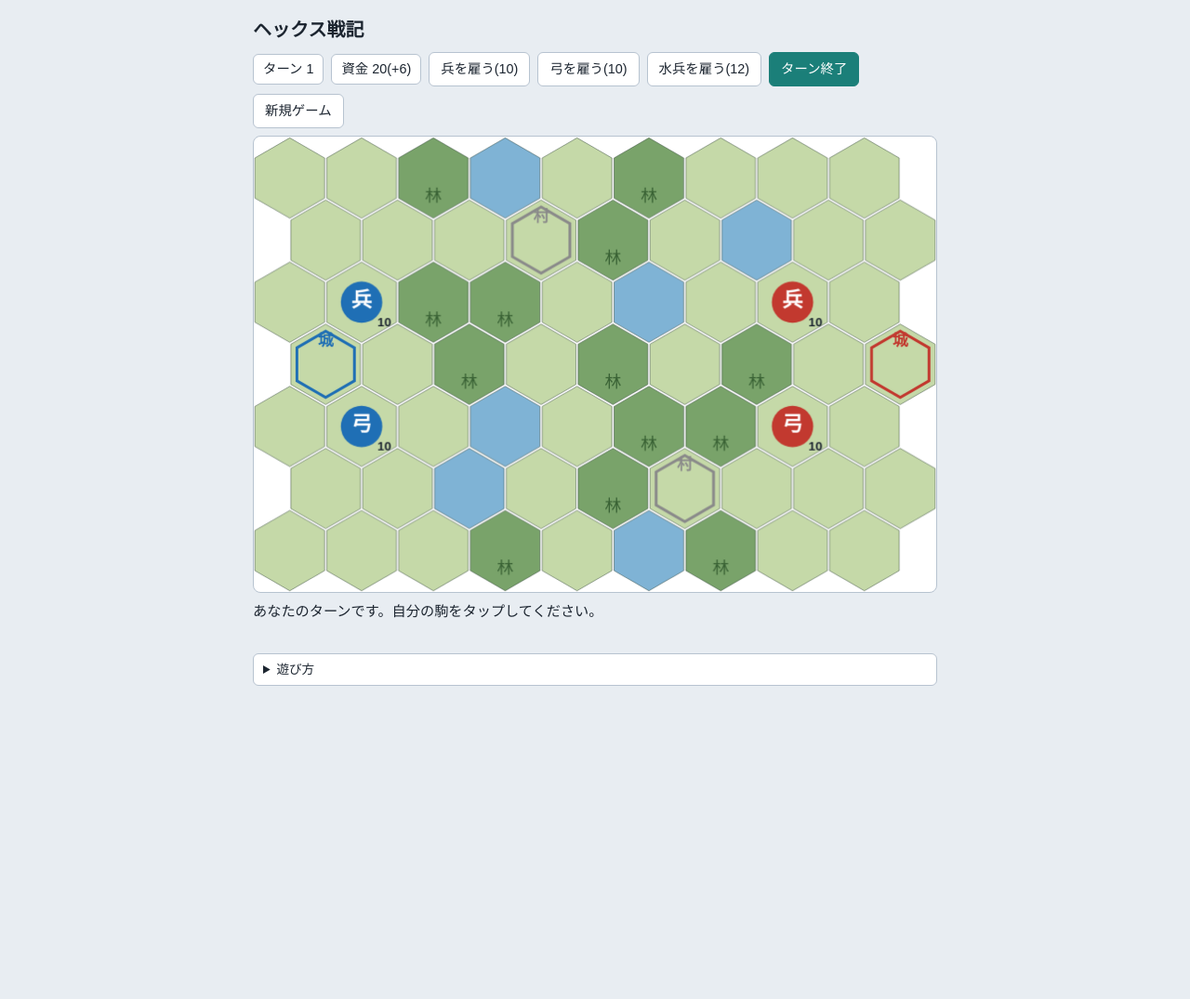
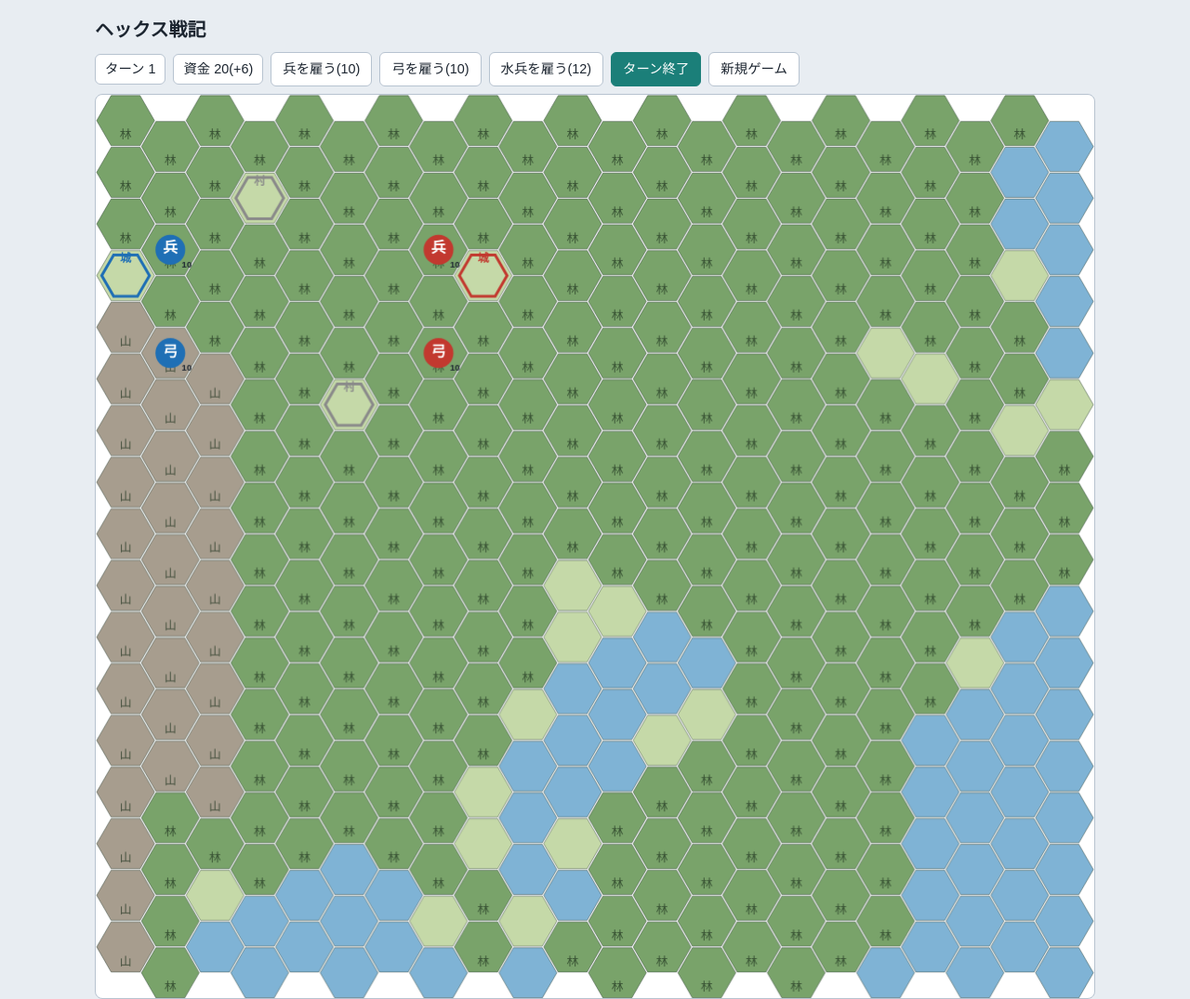
Before and after one commit to usamit02/hex-senki, a website built with Vite: page index.html in a window 1280 px wide. Shown: the top 1075 px of the page at 93% size. Before the commit the page ends 800 px from the top, so only its background shows below. Built offline with nearby package versions, Linux system fonts and the light colour scheme.

Commit message:
マップの読み込みを map1.json (hexes 形式・フラットトップ配置) に変更し、山の地形に対応

```diff
--- a/src/ai.ts
+++ b/src/ai.ts
@@ -1,6 +1,7 @@
 import { distance, equals } from './hex';
 import { attack, inRange, moveUnit, reachable } from './rules';
 import { capitalOf, liveUnits, spawn, unitAt } from './state';
+import { TERRAINS } from './terrain';
 import type { Cube, Game, Tile, Unit } from './types';
 
 /** 敵の首都が空いていて資金があれば、買える駒の中からランダムに1体雇う */
@@ -27,7 +28,7 @@ export function enemyAct(g: Game, u: Unit): void {
     const t = g.tiles.get(k);
     if (!t) continue;
     let score = -distance(t, target) * 2;
-    if (t.terrain === 'forest') score += 1;
+    score += TERRAINS[t.terrain].defense;
     if (t.city && t.city.owner !== 'e') score += 4;
     if (foes.some((f) => { const d = distance(t, f); return d >= def.minRange && d <= def.range; })) score += 5;
     // 隣接されると撃てない駒(最小射程が2以上)は、隣接を避ける
--- a/src/data.ts
+++ b/src/data.ts
@@ -2,6 +2,9 @@ import type { MapData, UnitDefs } from './types';
 import { validateUnitDefs } from './validate';
 
 const base = import.meta.env.BASE_URL;
+
+/** 読み込むマップのファイル名(public/ に置く) */
+export const MAP_FILE = 'map1.json';
 
 async function fetchJson<T>(file: string): Promise<T> {
   const res = await fetch(`${base}${file}`);
@@ -15,4 +18,4 @@ export async function loadUnitDefs(): Promise<UnitDefs> {
   return defs;
 }
 
-export const loadMap = (): Promise<MapData> => fetchJson<MapData>('map.json');
+export const loadMap = (): Promise<MapData> => fetchJson<MapData>(MAP_FILE);
--- a/src/hex.ts
+++ b/src/hex.ts
@@ -2,7 +2,7 @@ import type { Cube } from './types';
 
 /**
  * キューブ座標 (x, y, z) の計算。常に x + y + z = 0。
- * 画面の見た目は「尖った角が上のヘックス」で、奇数行が半マス右にずれる配置。
+ * 画面の見た目は「平らな辺が上のヘックス(フラットトップ)」で、奇数列が半マス下にずれる配置。
  */
 
 export const SQRT3 = Math.sqrt(3);
@@ -38,10 +38,10 @@ export function setPos(target: Cube, to: Cube): void {
   target.z = to.z;
 }
 
-/** JSON 上の (列, 行) をキューブ座標に変換する(奇数行が半マス右にずれる配置) */
+/** JSON 上の (列, 行) をキューブ座標に変換する(奇数列が半マス下にずれる配置) */
 export function fromOffset(col: number, row: number): Cube {
-  const x = col - (row >> 1);
-  return { x, y: -x - row, z: row };
+  const z = row - (col >> 1);
+  return { x: col, y: -col - z, z };
 }
 
 /** 小数のキューブ座標を、最も近いマスに丸める */
@@ -60,15 +60,21 @@ export function cubeRound(fx: number, fy: number, fz: number): Cube {
 
 /** キューブ座標から、描画用のピクセル座標(マス中心)を求める */
 export const toPixel = (c: Cube, size: number): { x: number; y: number } => ({
-  x: size * SQRT3 * (c.x + c.z / 2 + 0.5),
-  y: size * (1.5 * c.z + 1),
+  x: size * (1.5 * c.x + 1),
+  y: size * SQRT3 * (c.z + c.x / 2 + 0.5),
+});
+
+/** 盤面全体を描くのに必要な幅と高さ */
+export const boardSize = (cols: number, rows: number, size: number): { w: number; h: number } => ({
+  w: size * (1.5 * (cols - 1) + 2),
+  h: size * SQRT3 * (rows + 0.5),
 });
 
 /** ピクセル座標から、そこにあるマスのキューブ座標を求める */
 export function fromPixel(px: number, py: number, size: number): Cube {
-  const X = px - (size * SQRT3) / 2;
-  const Y = py - size;
-  const fx = ((SQRT3 / 3) * X - Y / 3) / size;
-  const fz = ((2 / 3) * Y) / size;
+  const X = px - size;
+  const Y = py - (size * SQRT3) / 2;
+  const fx = ((2 / 3) * X) / size;
+  const fz = ((-1 / 3) * X + (SQRT3 / 3) * Y) / size;
   return cubeRound(fx, -fx - fz, fz);
 }
--- a/src/render.ts
+++ b/src/render.ts
@@ -1,6 +1,7 @@
-import { SQRT3, fromPixel, key, toPixel } from './hex';
+import { boardSize, fromPixel, key, toPixel } from './hex';
 import { inRange } from './rules';
 import { unitAt } from './state';
+import { TERRAINS } from './terrain';
 import type { Cube, Game } from './types';
 
 export interface Renderer {
@@ -10,7 +11,6 @@ export interface Renderer {
   pick(clientX: number, clientY: number): Cube;
 }
 
-const TERRAIN_COLORS = { plain: '#c5d9a8', forest: '#79a36a', water: '#7fb3d5' } as const;
 const NEUTRAL_COLOR = '#8a8a8a';
 
 export function createRenderer(canvas: HTMLCanvasElement): Renderer {
@@ -22,7 +22,7 @@ export function createRenderer(canvas: HTMLCanvasElement): Renderer {
   function hexPath(x: number, y: number, k: number): void {
     ctx!.beginPath();
     for (let i = 0; i < 6; i++) {
-      const a = (Math.PI / 180) * (60 * i - 30);
+      const a = (Math.PI / 180) * (60 * i);
       ctx!.lineTo(x + size * k * Math.cos(a), y + size * k * Math.sin(a));
     }
     ctx!.closePath();
@@ -41,15 +41,16 @@ export function createRenderer(canvas: HTMLCanvasElement): Renderer {
     for (const t of g.tiles.values()) {
       const { x, y } = toPixel(t, size);
       hexPath(x, y, 0.97);
-      ctx!.fillStyle = TERRAIN_COLORS[t.terrain];
+      ctx!.fillStyle = TERRAINS[t.terrain].color;
       ctx!.fill();
       ctx!.strokeStyle = 'rgba(40,60,50,.45)';
       ctx!.lineWidth = 1;
       ctx!.stroke();
-      if (t.terrain === 'forest') {
-        ctx!.fillStyle = 'rgba(30,70,30,.7)';
+      const glyph = TERRAINS[t.terrain].glyph;
+      if (glyph) {
+        ctx!.fillStyle = 'rgba(30,50,30,.7)';
         ctx!.font = `${size * 0.4}px sans-serif`;
-        ctx!.fillText('林', x, y + size * 0.45);
+        ctx!.fillText(glyph, x, y + size * 0.5);
       }
       if (t.city) {
         const color = t.city.owner === 'p' ? playerColor : t.city.owner === 'e' ? enemyColor : NEUTRAL_COLOR;
@@ -107,8 +108,8 @@ export function createRenderer(canvas: HTMLCanvasElement): Renderer {
   function resize(g: Game): void {
     dpr = window.devicePixelRatio || 1;
     const cw = (canvas.parentElement?.clientWidth ?? 600) - 24;
-    size = cw / (SQRT3 * (g.width + 0.5));
-    const ch = size * (1.5 * (g.height - 1) + 2);
+    size = cw / boardSize(g.width, g.height, 1).w;
+    const ch = boardSize(g.width, g.height, size).h;
     canvas.width = cw * dpr;
     canvas.height = ch * dpr;
     canvas.style.height = `${ch}px`;
--- a/src/state.ts
+++ b/src/state.ts
@@ -1,10 +1,9 @@
 import { equals, fromOffset, key } from './hex';
-import type { Cube, Game, MapData, Side, Tile, TerrainKind, Unit, UnitDefs } from './types';
+import { isTerrainKind } from './terrain';
+import type { Cube, Game, MapData, Side, Tile, Unit, UnitDefs } from './types';
 
 export const BASE_INCOME = 3;
 export const CITY_INCOME = 3;
-
-const TERRAIN_CHARS: Record<string, TerrainKind> = { '.': 'plain', F: 'forest', W: 'water' };
 
 export const tileAt = (g: Game, c: Cube): Tile | undefined => g.tiles.get(key(c));
 
@@ -16,7 +15,7 @@ export const liveUnits = (g: Game, side: Side): Unit[] =>
 
 export function capitalOf(g: Game, side: Side): Tile {
   for (const t of g.tiles.values()) if (t.city?.capital === side) return t;
-  throw new Error(`map.json に ${side === 'p' ? 'プレイヤー' : '敵'}の首都がありません`);
+  throw new Error(`マップJSON に ${side === 'p' ? 'プレイヤー' : '敵'}の首都がありません`);
 }
 
 export const citiesOf = (g: Game, side: Side): Tile[] =>
@@ -35,24 +34,42 @@ export function spawn(g: Game, side: Side, kind: string, at: Cube): void {
   });
 }
 
-/** units.json と map.json から、新しいゲームを作る */
+/** units.json とマップJSON から、新しいゲームを作る */
 export function createGame(defs: UnitDefs, map: MapData): Game {
-  const height = map.terrain.length;
-  const width = map.terrain[0]?.length ?? 0;
-  if (height === 0 || width === 0) throw new Error('map.json: terrain が空です');
+  if (!Array.isArray(map.hexes) || map.hexes.length === 0) throw new Error('マップJSON: hexes が空です');
 
   const tiles = new Map<string, Tile>();
-  map.terrain.forEach((row, r) => {
-    if (row.length !== width) throw new Error(`map.json: terrain の${r + 1}行目の長さが違います`);
-    for (let i = 0; i < width; i++) {
-      const c = fromOffset(i, r);
-      tiles.set(key(c), { x: c.x, y: c.y, z: c.z, terrain: TERRAIN_CHARS[row[i]] ?? 'plain', city: null });
+  let maxCol = 0;
+  let maxRow = 0;
+  for (const h of map.hexes) {
+    if (!Number.isInteger(h.col) || !Number.isInteger(h.row) || h.col < 0 || h.row < 0) {
+      throw new Error(`マップJSON: hex id=${h.id} の col / row が正しくありません`);
     }
-  });
+    if (!isTerrainKind(h.terrain)) {
+      throw new Error(
+        `マップJSON: hex id=${h.id} (col=${h.col}, row=${h.row}) の地形 "${h.terrain}" は未対応です(plain / forest / mountain / water)`,
+      );
+    }
+    const c = fromOffset(h.col, h.row);
+    if (tiles.has(key(c))) throw new Error(`マップJSON: col=${h.col}, row=${h.row} のマスが重複しています`);
+    tiles.set(key(c), {
+      x: c.x, y: c.y, z: c.z,
+      terrain: h.terrain,
+      city: null,
+      id: h.id,
+      geo: { x: h.center_x, y: h.center_y },
+      roadScore: h.road_score,
+      riverScore: h.river_score,
+    });
+    maxCol = Math.max(maxCol, h.col);
+    maxRow = Math.max(maxRow, h.row);
+  }
+  const width = maxCol + 1;
+  const height = maxRow + 1;
 
   const tileAtOffset = (col: number, row: number): Tile => {
     const t = tiles.get(key(fromOffset(col, row)));
-    if (!t) throw new Error(`map.json: 座標が範囲外です (col=${col}, row=${row})`);
+    if (!t) throw new Error(`マップJSON: 座標が範囲外です (col=${col}, row=${row})`);
     return t;
   };
 
--- a/src/style.css
+++ b/src/style.css
@@ -5,7 +5,7 @@ box-sizing:border-box;padding-top:env(safe-area-inset-top,0px);padding-bottom:en
 html{scroll-padding-top:env(safe-area-inset-top,0px)}
 *{box-sizing:border-box}
 body{margin:0;background:var(--bg);color:var(--fg);font-family:"Hiragino Sans","Yu Gothic",Meiryo,sans-serif;line-height:1.6}
-main{max-width:760px;margin:0 auto;padding:12px}
+main{max-width:1100px;margin:0 auto;padding:12px}
 h1{font-size:1.25rem;margin:4px 0 8px}
 .bar{display:flex;flex-wrap:wrap;gap:8px;align-items:center;margin-bottom:8px}
 #recruit{display:contents}
--- /dev/null
+++ b/src/terrain.ts
@@ -0,0 +1,24 @@
+import type { TerrainKind } from './types';
+
+export interface TerrainDef {
+  /** 画面や説明に出す名前 */
+  label: string;
+  /** 1マス入るのに必要な移動力(通れないマスは Infinity) */
+  moveCost: number;
+  /** 守る側が受けるダメージの軽減量 */
+  defense: number;
+  /** 盤面の塗りつぶしの色 */
+  color: string;
+  /** マスに小さく添える文字(なければ空) */
+  glyph: string;
+}
+
+/** 地形ごとのルール。map1.json の terrain にはこのキーを書く */
+export const TERRAINS: Record<TerrainKind, TerrainDef> = {
+  plain: { label: '平地', moveCost: 1, defense: 0, color: '#c5d9a8', glyph: '' },
+  forest: { label: '森', moveCost: 2, defense: 1, color: '#79a36a', glyph: '林' },
+  mountain: { label: '山', moveCost: 3, defense: 2, color: '#a79d8e', glyph: '山' },
+  water: { label: '水', moveCost: Infinity, defense: 0, color: '#7fb3d5', glyph: '' },
+};
+
+export const isTerrainKind = (s: string): s is TerrainKind => Object.hasOwn(TERRAINS, s);
```
Also changed, not shown: index.html (+1 -1 lines), src/rules.ts (+6 -5 lines), src/types.ts (+21 -3 lines), README.md.
